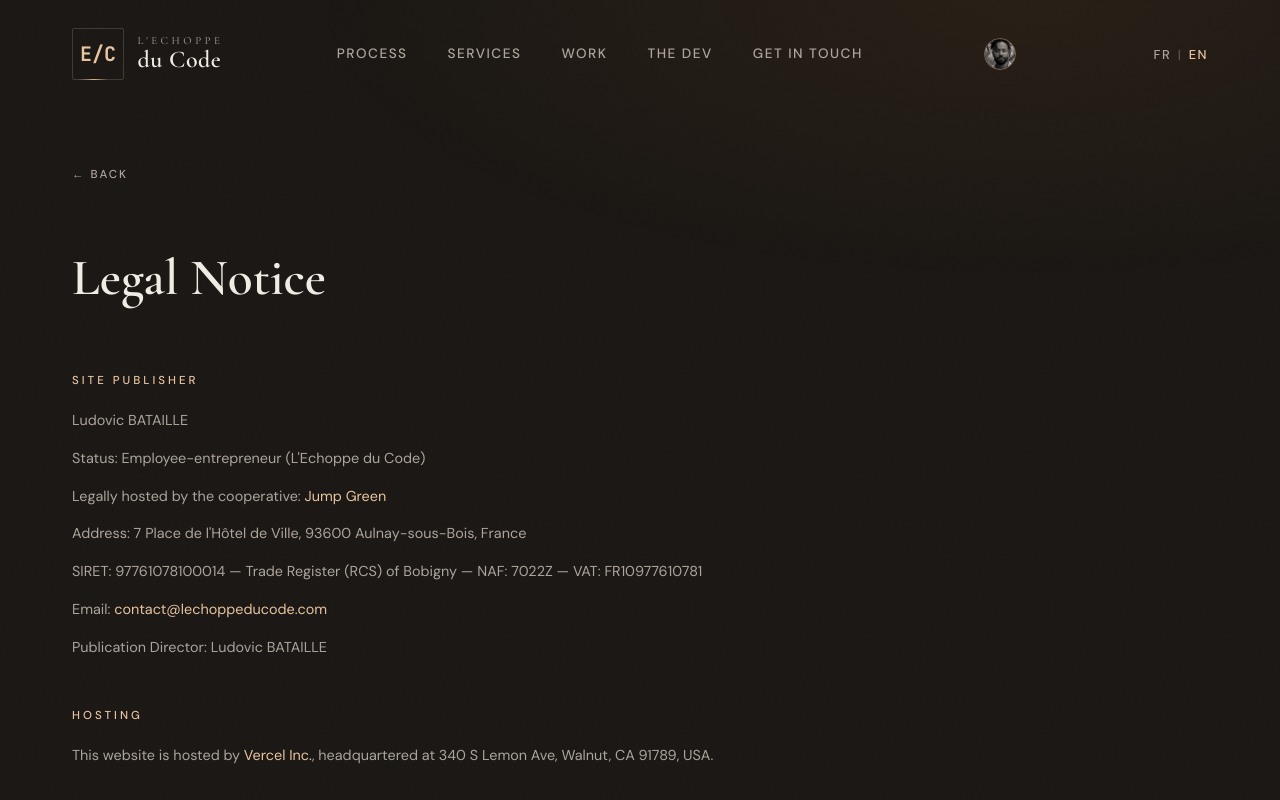
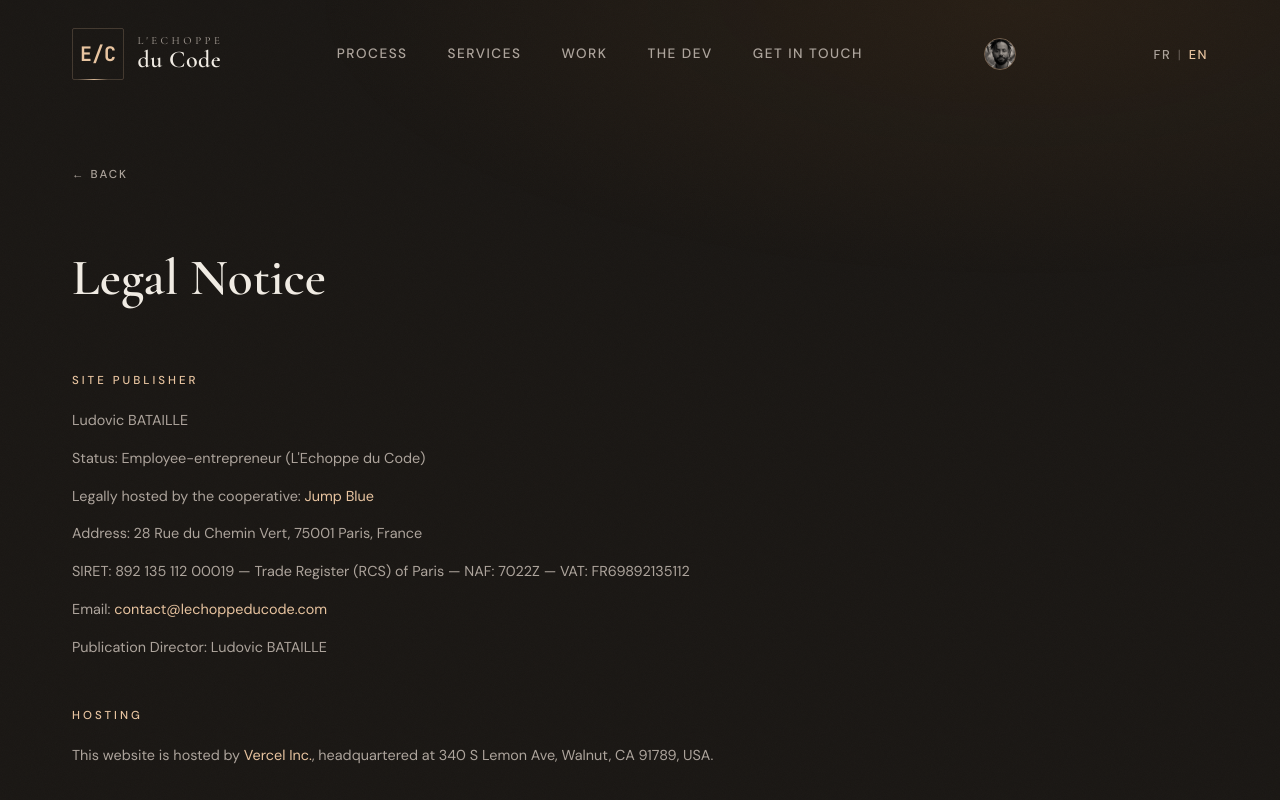
Before and after one commit to B-ludovic/le-comptoir-du-code, a Next.js app: page /en/mentions-legales in a window 1280 px wide. Shown: the top 800 px of the page. Built offline with nearby package versions, Linux system fonts and the light colour scheme.

Commit message:
legal: mise a jour des mentions légales

```diff
--- a/app/[locale]/mentions-legales/page.tsx
+++ b/app/[locale]/mentions-legales/page.tsx
@@ -68,18 +68,18 @@ export default async function MentionsLegales({
             </p>
             <p className={styles.text}>
               {isFr
-                ? <>Hébergé juridiquement par la coopérative : <a href="https://www.join-jump.com" target="_blank" rel="noopener noreferrer">Jump Green</a></>
-                : <>Legally hosted by the cooperative: <a href="https://www.join-jump.com" target="_blank" rel="noopener noreferrer">Jump Green</a></>}
+                ? <>Hébergé juridiquement par la coopérative : <a href="https://www.join-jump.com" target="_blank" rel="noopener noreferrer">Jump Blue</a></>
+                : <>Legally hosted by the cooperative: <a href="https://www.join-jump.com" target="_blank" rel="noopener noreferrer">Jump Blue</a></>}
             </p>
             <p className={styles.text}>
               {isFr
-                ? "Adresse : 7 Place de l'Hôtel de Ville, 93600 Aulnay-sous-Bois"
-                : "Address: 7 Place de l'Hôtel de Ville, 93600 Aulnay-sous-Bois, France"}
+                ? "Adresse : 28 Rue du Chemin Vert, 75001 Paris, France"
+                : "Address: 28 Rue du Chemin Vert, 75001 Paris, France"}
             </p>
             <p className={styles.text}>
               {isFr
-                ? 'SIRET : 97761078100014 — RCS de Bobigny — NAF : 7022Z — TVA : FR10977610781'
-                : 'SIRET: 97761078100014 — Trade Register (RCS) of Bobigny — NAF: 7022Z — VAT: FR10977610781'}
+                ? 'SIRET : 892 135 112 00019 — RCS de Paris — NAF : 7022Z — TVA : FR69892135112'
+                : 'SIRET: 892 135 112 00019 — Trade Register (RCS) of Paris — NAF: 7022Z — VAT: FR69892135112'}
             </p>
             <p className={styles.text}>
               {isFr ? 'Email : ' : 'Email: '}
```
